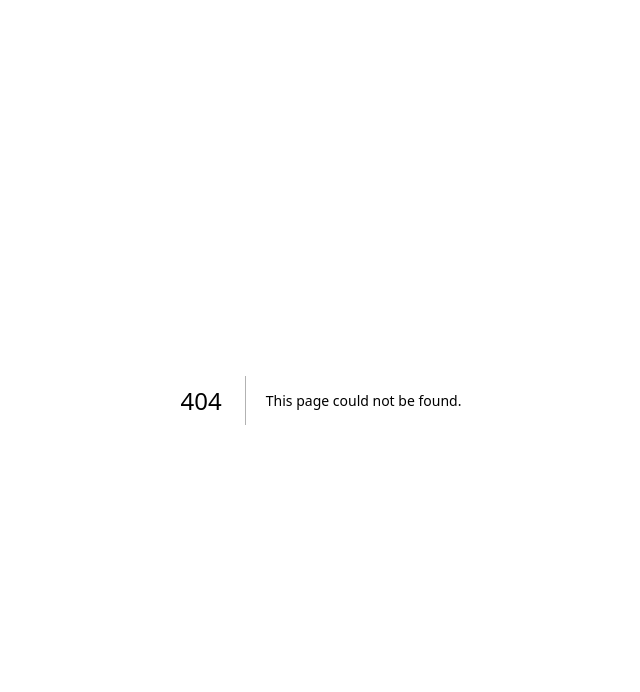
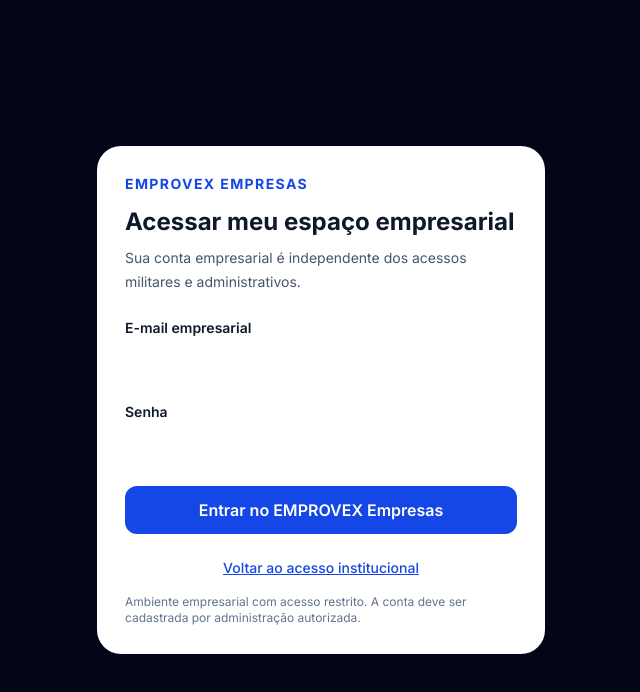
Before and after one commit to aprov-hgesm/Controles-de-Empenhos---Aprov, a Next.js app: page /entrar-empresa in a window 1280 px wide. Before the commit this address had no page. Shown: the top 692 px of the page, without its empty margins (319-959 px from the left). Built offline with nearby package versions, Linux system fonts and the light colour scheme; no server answers.

Commit message:
feat(empresas): adicionar app/entrar-empresa/page.tsx para backend Firebase exclusivo

```diff
--- /dev/null
+++ b/app/entrar-empresa/page.tsx
@@ -0,0 +1,73 @@
+'use client';
+
+import { useEffect, useState, type FormEvent } from 'react';
+import {
+  browserSessionPersistence, onAuthStateChanged, setPersistence,
+  signInWithEmailAndPassword, signOut,
+} from 'firebase/auth';
+import { companyAuth } from '../../lib/company/firebaseProjectClient';
+
+export default function CompanyLoginPage() {
+  const [checking,setChecking] = useState(true);
+  const [email,setEmail] = useState('');
+  const [password,setPassword] = useState('');
+  const [busy,setBusy] = useState(false);
+  const [error,setError] = useState('');
+  useEffect(() => {
+    const unsub = onAuthStateChanged(companyAuth, user => {
+      setChecking(false);
+      if (user && user.emailVerified) window.location.replace('/empresa');
+    });
+    return () => unsub();
+  }, []);
+  const login = async (event: FormEvent) => {
+    event.preventDefault();
+    if (busy) return;
+    setBusy(true);setError('');
+    try {
+      await setPersistence(companyAuth, browserSessionPersistence);
+      const response = await signInWithEmailAndPassword(companyAuth,email.trim().toLowerCase(),password);
+      if (!response.user.emailVerified) {
+        await signOut(companyAuth);
+        throw new Error('Confirme o e-mail antes de acessar o portal empresarial.');
+      }
+      window.location.replace('/empresa');
+    } catch (reason) {
+      setError(reason instanceof Error && reason.message.startsWith('Confirme')
+        ? reason.message : 'Não foi possível entrar. Verifique suas credenciais e o acesso autorizado.');
+      setBusy(false);
+    }
+  };
+  return <main className="flex min-h-screen items-center justify-center bg-slate-950 px-4 py-12 text-slate-900">
+    <section className="w-full max-w-md rounded-3xl border border-slate-200 bg-white p-7 shadow-2xl sm:p-9"
+      aria-label="Acesso exclusivo EMPROVEX Empresas">
+      <p className="text-sm font-bold tracking-widest text-blue-700">EMPROVEX EMPRESAS</p>
+      <h1 className="mt-3 text-2xl font-bold">Acessar meu espaço empresarial</h1>
+      <p className="mt-2 text-sm leading-6 text-slate-600">
+        Sua conta empresarial é independente dos acessos militares e administrativos.
+      </p>
+      {error && <p className="mt-5 rounded-xl bg-red-50 p-3 text-sm text-red-800" role="alert">{error}</p>}
+      <form onSubmit={login} className="mt-6 space-y-4">
+        <label className="block text-sm font-semibold">E-mail empresarial
+          <input type="email" autoComplete="username" required disabled={busy || checking}
+            className="mt-1 w-full rounded-xl border border-slate-300 p-3 outline-none focus-visible:ring-2 focus-visible:ring-blue-600"
+            value={email} onChange={e=>setEmail(e.target.value)} />
+        </label>
+        <label className="block text-sm font-semibold">Senha
+          <input type="password" autoComplete="current-password" required disabled={busy || checking}
+            className="mt-1 w-full rounded-xl border border-slate-300 p-3 outline-none focus-visible:ring-2 focus-visible:ring-blue-600"
+            value={password} onChange={e=>setPassword(e.target.value)} />
+        </label>
+        <button disabled={busy || checking} type="submit" className="w-full rounded-xl bg-blue-700 px-5 py-3 font-semibold text-white hover:bg-blue-800 focus-visible:ring-2 focus-visible:ring-blue-500 disabled:opacity-50">
+          {checking ? 'Verificando acesso…' : busy ? 'Autenticando…' : 'Entrar no EMPROVEX Empresas'}
+        </button>
+      </form>
+      <a href="/login" className="mt-6 block text-center text-sm font-medium text-blue-700 underline">
+        Voltar ao acesso institucional
+      </a>
+      <p className="mt-4 text-xs text-slate-500">
+        Ambiente empresarial com acesso restrito. A conta deve ser cadastrada por administração autorizada.
+      </p>
+    </section>
+  </main>;
+}
```
